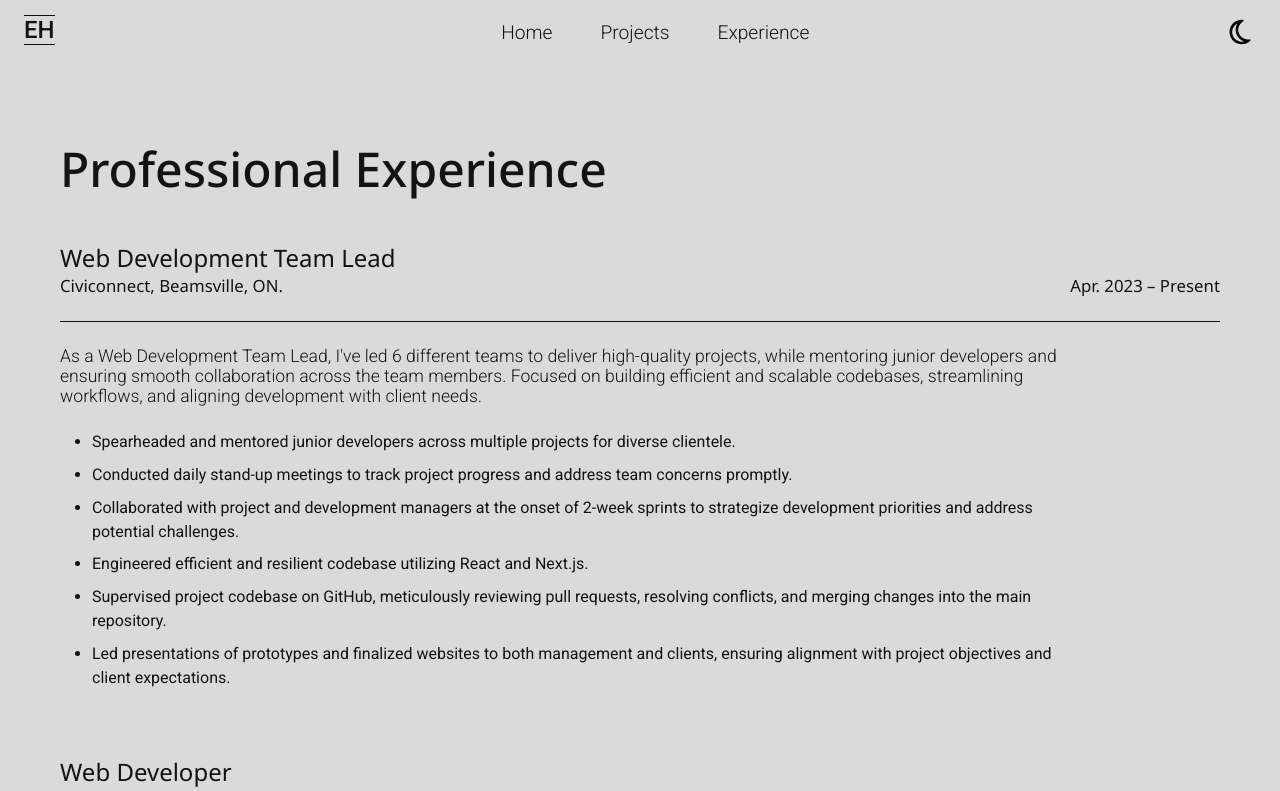
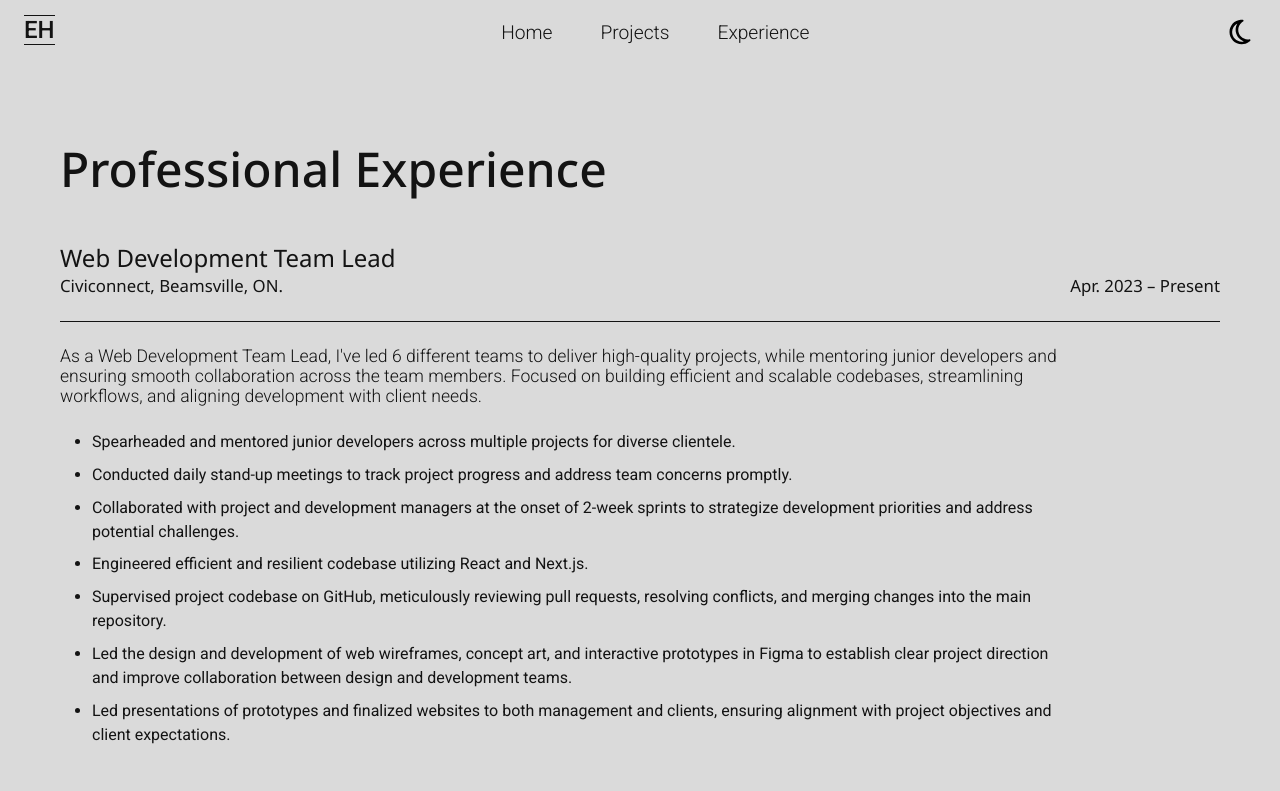
Before and after one commit to EHansen94/portfolio, a Next.js app: page /experience in a window 1280 px wide. Shown: the top 791 px of the page. Built offline with nearby package versions, Linux system fonts and the light colour scheme.

Commit message:
exp update

```diff
--- a/src/pages/experience.jsx
+++ b/src/pages/experience.jsx
@@ -66,6 +66,13 @@ export default function experience() {
 								meticulously reviewing pull requests, resolving
 								conflicts, and merging changes into the main
 								repository.
+							</li>
+							<li>
+								Led the design and development of web
+								wireframes, concept art, and interactive
+								prototypes in Figma to establish clear project
+								direction and improve collaboration between
+								design and development teams.
 							</li>
 							<li>
 								Led presentations of prototypes and finalized
```
